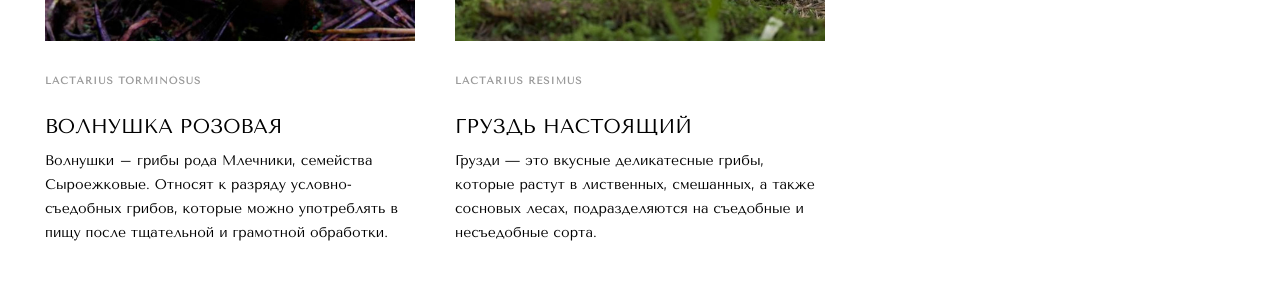
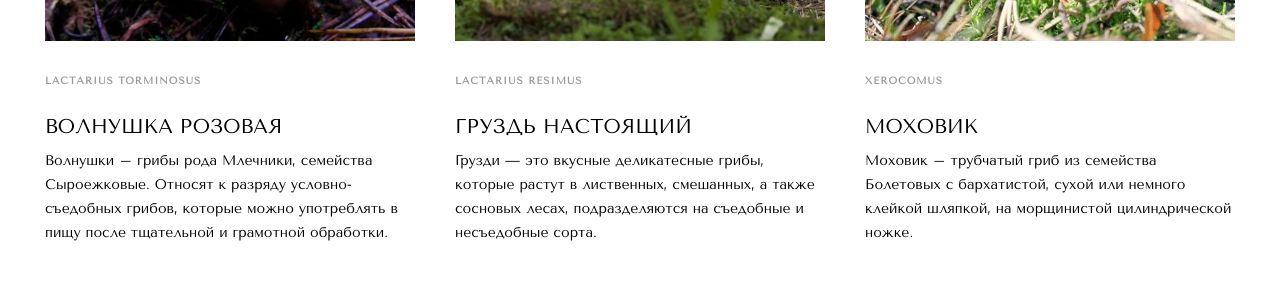
Before and after one commit to Tararatel/Next-TS_Kursk-Mushrooms, a Next.js app: page / in a window 1280 px wide. Shown: the part 3260-3545 px from the top of the page. Built offline with nearby package versions, Linux system fonts and the light colour scheme; no server answers.

Commit message:
Add items

```diff
--- a/components/Map/MapComp.tsx
+++ b/components/Map/MapComp.tsx
@@ -21,7 +21,7 @@ export const MapComp = ({ className, ...props }: MapProps): JSX.Element => {
 
 	return (
 		<section className={styles.map}>
-			<YMaps query={{ apikey: process.env.NEXT_PUBLIC_API_KEY }}>
+			<YMaps>
 				<Map width={'100%'} height={'100%'} defaultState={mapData}>
 					{coordinates.map((coordinate) => (
 						<Placemark key={coordinate[0]} geometry={coordinate} />
--- a/data/EdibleMushrooms/Edible.ts
+++ b/data/EdibleMushrooms/Edible.ts
@@ -13,6 +13,7 @@ import ZontikImg from './zontik.jpg';
 import RizikImg from './rizik.jpg';
 import GruzdImg from './gruzd.jpg';
 import VolnushkaImg from './volnushka.jpg';
+import MohovikImg from './mohovik.jpg';
 
 interface Data {
 	img: StaticImageData;
@@ -106,4 +107,10 @@ export const Edible: Data[] = [
 		text: 'Грузди — это вкусные деликатесные грибы, которые растут в лиственных, смешанных, а также сосновых лесах, подразделяются на съедобные и несъедобные сорта.',
 		latin: 'Lactárius résimus',
 	},
+	{
+		img: MohovikImg,
+		title: 'Моховик',
+		text: 'Моховик – трубчатый гриб из семейства Болетовых с бархатистой, сухой или немного клейкой шляпкой, на морщинистой цилиндрической ножке.',
+		latin: 'Xerócomus',
+	},
 ];
```
Also changed, not shown: data/EdibleMushrooms/mohovik.jpg (added).
